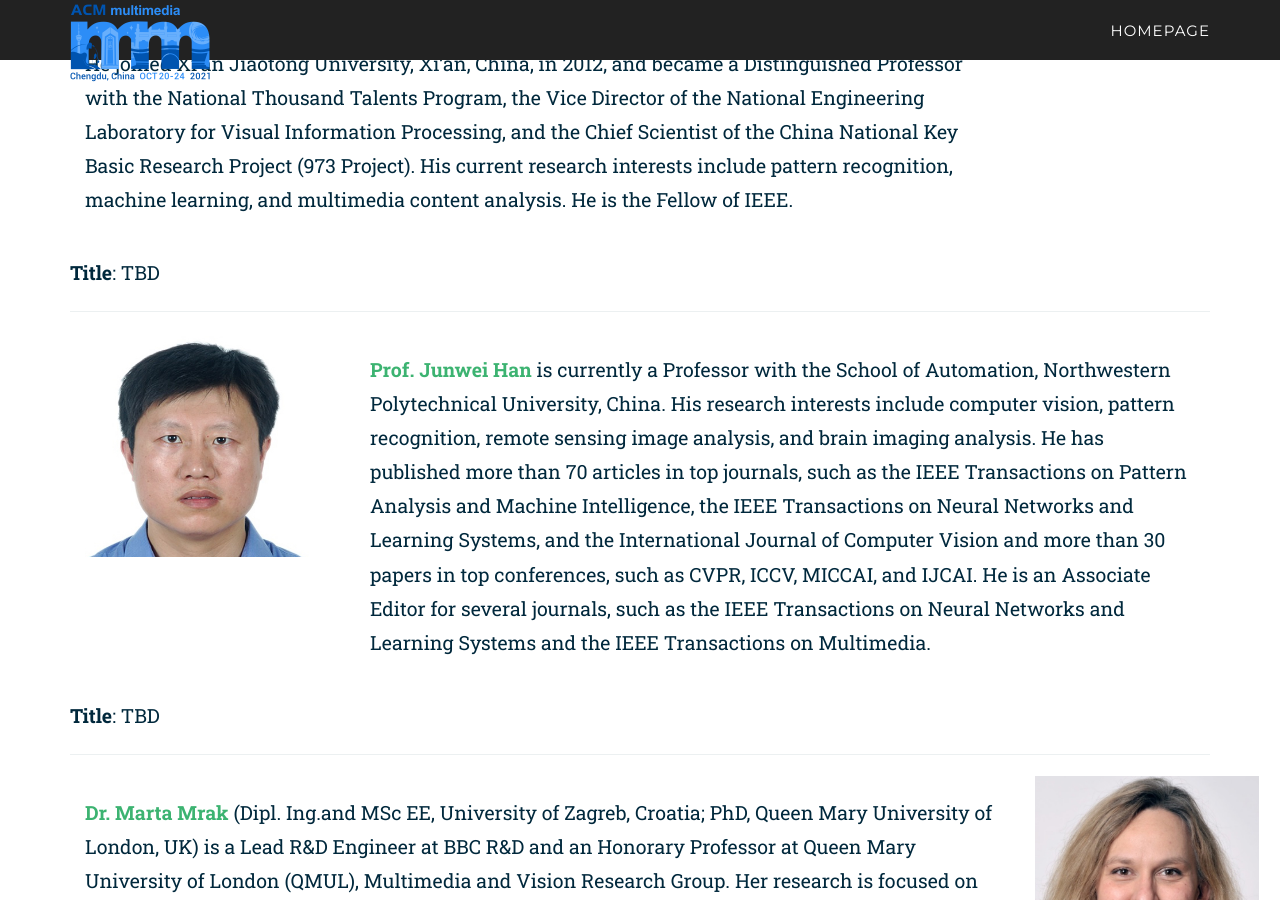
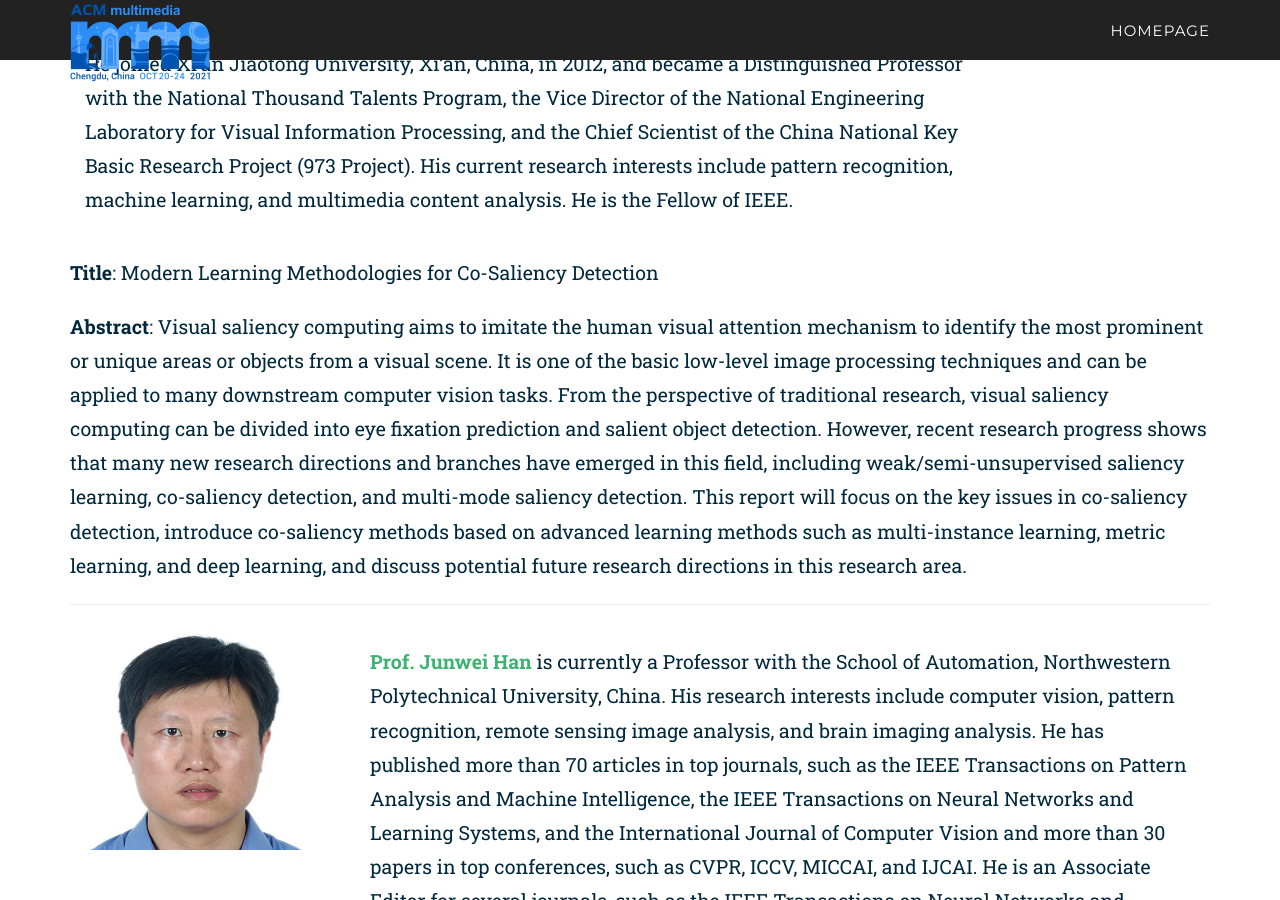
Before and after one commit to MCFR-MM22/MCFR-MM22.github.io, a Jekyll site: the page built from _2021_pages/speakers_info.html, in a window 1280 px wide and 900 px high, scrolled down 375 px. Built offline with Jekyll 4.4.1, drawn with Linux system fonts in a browser that asks for light colours; some web fonts are replaced.

Commit message:
Update speakers_info.html
add talk of Prof. Junwei Han

```diff
--- a/_includes/2021_data/speakers_info.html
+++ b/_includes/2021_data/speakers_info.html
@@ -18,14 +18,9 @@
                     </div>
                 </div>
                 <div class="row">
-                    <p class="large"><strong>Title</strong>: TBD</p>
-<!--                     <p class="large"><strong>Keynote Slides</strong>: The download link is [<a href="https://drive.google.com/file/d/1gfa0LQsiQEq5awvXhTpJvq0V3657L7lD/view?usp=sharing">keynote-slides</a>]</p>
-                    <p class="large"><strong>Abstract</strong>: This talk aims to argue for a fine(r)-grained perspective onto human-object interactions, from video sequences, captured in an
-                        egocentric perspective (i.e. first-person footage). Using multi-modal footage (appearance, motion, audio, language), I will present approaches for determining skill or expertise from video sequences [CVPR 2019],
-                        assessing action ‘completion’ – i.e. when an interaction is attempted but not completed [BMVC 2018], dual-domain and dual-time learning [CVPR 2020, CVPR 2019, ICCVW 2019] as well as multi-modal fusion using vision,
-                        audio and language [CVPR 2020, ICCV 2019, BMVC 2019]. All project details at: <a href="https://dimadamen.github.io/index.html#Projects">Link</a>. I will also introduce <a href="http://epic-kitchens.github.io">EPIC-KITCHENS-100</a>,
-                        the largest egocentric dataset in people’s homes. The dataset now includes 20M frames of 90K action segments and 100 hours of recording fully annotated, based on unique annotations from the participants narrating their own videos,
-                        thus reflecting true intention.</p> -->
+                    <p class="large"><strong>Title</strong>: Modern Learning Methodologies for Co-Saliency Detection</p>
+<!--                     <p class="large"><strong>Keynote Slides</strong>: The download link is [<a href="https://drive.google.com/file/d/1gfa0LQsiQEq5awvXhTpJvq0V3657L7lD/view?usp=sharing">keynote-slides</a>]</p> -->
+                    <p class="large"><strong>Abstract</strong>: Visual saliency computing aims to imitate the human visual attention mechanism to identify the most prominent or unique areas or objects from a visual scene. It is one of the basic low-level image processing techniques and can be applied to many downstream computer vision tasks. From the perspective of traditional research, visual saliency computing can be divided into eye fixation prediction and salient object detection. However, recent research progress shows that many new research directions and branches have emerged in this field, including weak/semi-unsupervised saliency learning, co-saliency detection, and multi-mode saliency detection. This report will focus on the key issues in co-saliency detection, introduce co-saliency methods based on advanced learning methods such as multi-instance learning, metric learning, and deep learning, and discuss potential future research directions in this research area.</p>
                     <hr />
                 </div>
                 <div class="row">
```
